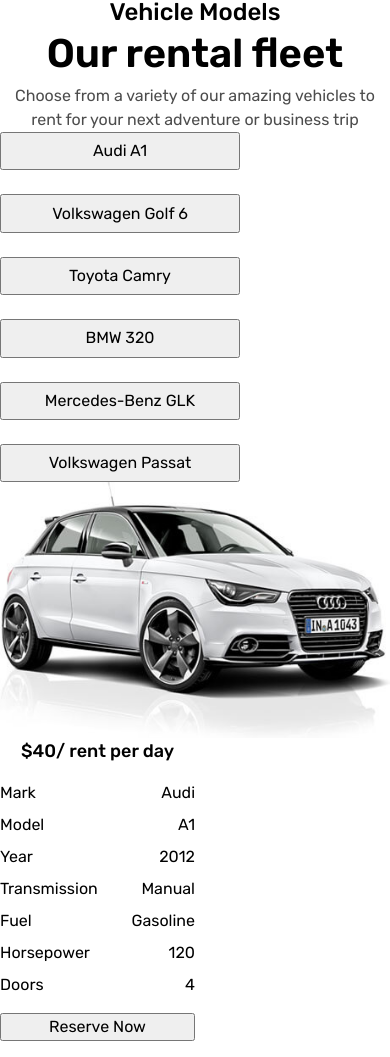
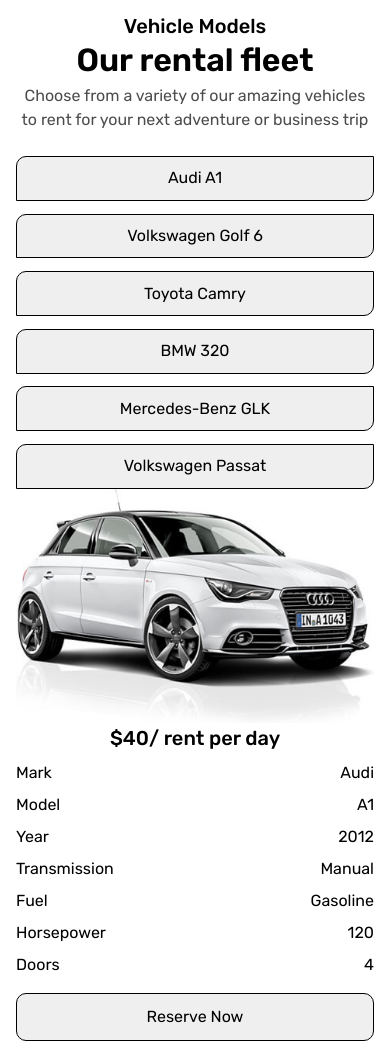
Before and after one commit to beVoli/Car-Rental, a React (Vite) app: page / in a window 390 px wide. Built offline with nearby package versions, Linux system fonts and the light colour scheme.

Commit message:
made it kind of responsive and added buttons styling

```diff
--- a/src/App.css
+++ b/src/App.css
@@ -60,13 +60,15 @@ h6 {
   --fs-700: 1.75rem;
   --fs-900: 2.5rem;
 
-  --clr-primary-rgb: 255, 74, 46;
+  --clr-primary-rgb: 70, 244, 151;
   --clr-secondary-rgb-100: 255, 255, 255;
+  --clr-secondary-rgb-800: 20, 17, 21;
   --clr-secondary-rgb-900: 0, 0, 0;
 
   --clr-primary: rgb(var(--clr-primary-rgb));
   --clr-secondary-100: rgb(var(--clr-secondary-rgb-100));
   --clr-secondary-900: rgb(var(--clr-secondary-rgb-900));
+  --clr-secondary-800: rgb(var(--clr-secondary-rgb-800));
 }
 
 /* Utility classes */
@@ -79,7 +81,7 @@ body {
   font-family: var(--ff-default);
   font-weight: var(--fw-regular);
   font-size: var(--fs-400);
-  color: #000;
+  color: var(--clr-secondary-900);
 }
 
 .container {
@@ -88,3 +90,10 @@ body {
   display: grid;
   place-items: center;
 }
+
+@media (max-width: 600px) {
+  :root {
+    --fs-600: 1.25rem;
+    --fs-900: 2rem;
+  }
+}
--- a/src/components/CarPicker/CarDescription.css
+++ b/src/components/CarPicker/CarDescription.css
@@ -1,13 +1,24 @@
+
+
+
 .car-description {
-  width: 50%;
+  width: 100%;
   display: grid;
-  gap: 1rem;
+  gap: 0.5rem;
+}
+
+@media (min-width: 1000px) {
+  .car-description{
+    width: 60%;
+  }
 }
 
 .description-price {
   display: flex;
   justify-content: center;
-  font-size: var(--fs-500);
+  align-items: center;
+  flex-wrap: wrap;
+  font-size: var(--fs-600);
   font-weight: var(--fw-semi-bold);
 }
 
@@ -22,5 +33,22 @@
 }
 
 .btn-reserve {
+  margin-top: 0.5rem;
+  height: 3rem;
   cursor: pointer;
+  border: 1px solid var(--clr-secondary-900);
+  border-radius: 10px;
+  transition: all 300ms;
 }
+
+@media (min-width:1000px) {
+  .btn-reserve {
+    margin-top: 1.5rem;
+  }
+}
+
+.btn-reserve:hover,
+.btn-reserve:focus-visible {
+  color: var(--clr-primary);
+  background-color: var(--clr-secondary-900);
+}
--- a/src/components/CarPicker/CarDescription.jsx
+++ b/src/components/CarPicker/CarDescription.jsx
@@ -1,15 +1,13 @@
-import { useState } from "react";
 import "./CarDescription.css";
 
-const CarDescription = props => {
+const CarDescription = (props) => {
   return (
     <div className="car-description">
       <div className="description-price">
         $ <span>{props.car.price}</span> / rent per day
       </div>
       <div className="description-table">
-
-      <div className="description-row flex-group">
+        <div className="description-row flex-group">
           <p>Mark</p>
           <span>{props.car.mark}</span>
         </div>
--- a/src/components/CarPicker/CarModel.css
+++ b/src/components/CarPicker/CarModel.css
@@ -1,11 +1,42 @@
+
 .picker-box {
+  width: 100%;
   display: grid;
-  align-items: center;
-  gap: 1.5rem;
+  gap: 0.8rem;
+
+}
+
+@media (min-width: 1000px) {
+  .picker-box {
+    justify-items: center;
+    gap: 1.5rem;
+  }
 }
 
 .model-pick {
-  width: 15rem;
-  height: 2.4rem;
+  width: 100%;
+  height: 2.8rem;
   cursor: pointer;
+  border: 1px solid var(--clr-secondary-900);
+  border-radius: 10px 0 10px 0;
+  color: var(--clr-secondary-900);
+  transition: all 300ms;
 }
+
+@media(min-width: 1000px) {
+  .model-pick {
+    width:15rem;
+  }
+}
+
+.model-pick:hover,
+.model-pick:focus-visible {
+  border: none;
+  background: var(--clr-secondary-900);
+  color: var(--clr-primary);
+}
+
+.active {
+  color: var(--clr-primary);
+  background-color: var(--clr-secondary-900);
+}
--- a/src/components/CarPicker/CarModel.jsx
+++ b/src/components/CarPicker/CarModel.jsx
@@ -1,5 +1,6 @@
 import ModelBtn from "./ModelBtn";
 import "./CarModel.css";
+
 
 const CarModel = (props) => {
 
--- a/src/components/CarPicker/CarPicker.css
+++ b/src/components/CarPicker/CarPicker.css
@@ -1,19 +1,33 @@
 .picker-container {
-  max-width: 75rem;
+  max-width: 70rem;
   margin-inline: auto;
-  /* padding: 1.5rem; */
-  /* border: 1px solid blue; */
+  display: grid;
+  gap: 1.5rem;
+  padding: 1rem;
 }
 
 .section-picker {
   width: 100%;
   display: grid;
+  justify-items: center;
 }
 
-@media (min-width: 600px) {
+.car-preview {
+  width: 100%;
+  display: flex;
+  justify-content: center;
+}
+
+
+
+@media (min-width: 1000px) {
   .section-picker {
     grid-template-columns: repeat(3, 1fr);
     align-items: center;
     justify-items: center;
   }
+
+    .car-preview {
+      min-width: 25rem;
+    }
 }
--- a/src/components/CarPicker/ModelBtn.jsx
+++ b/src/components/CarPicker/ModelBtn.jsx
@@ -1,13 +1,11 @@
 const ModelBtn = (props) => {
-
-
   const showInfoHandler = (e) => {
     const car = props.model;
     props.onShowInfo(car);
   }
 
   return (
-    <button className="model-pick" onClick={showInfoHandler}>
+    <button className={`model-pick ${props.active ? 'active' : ''}`} onClick={showInfoHandler}>
       {props.model.mark + " " + props.model.model}
     </button>
   );
```
